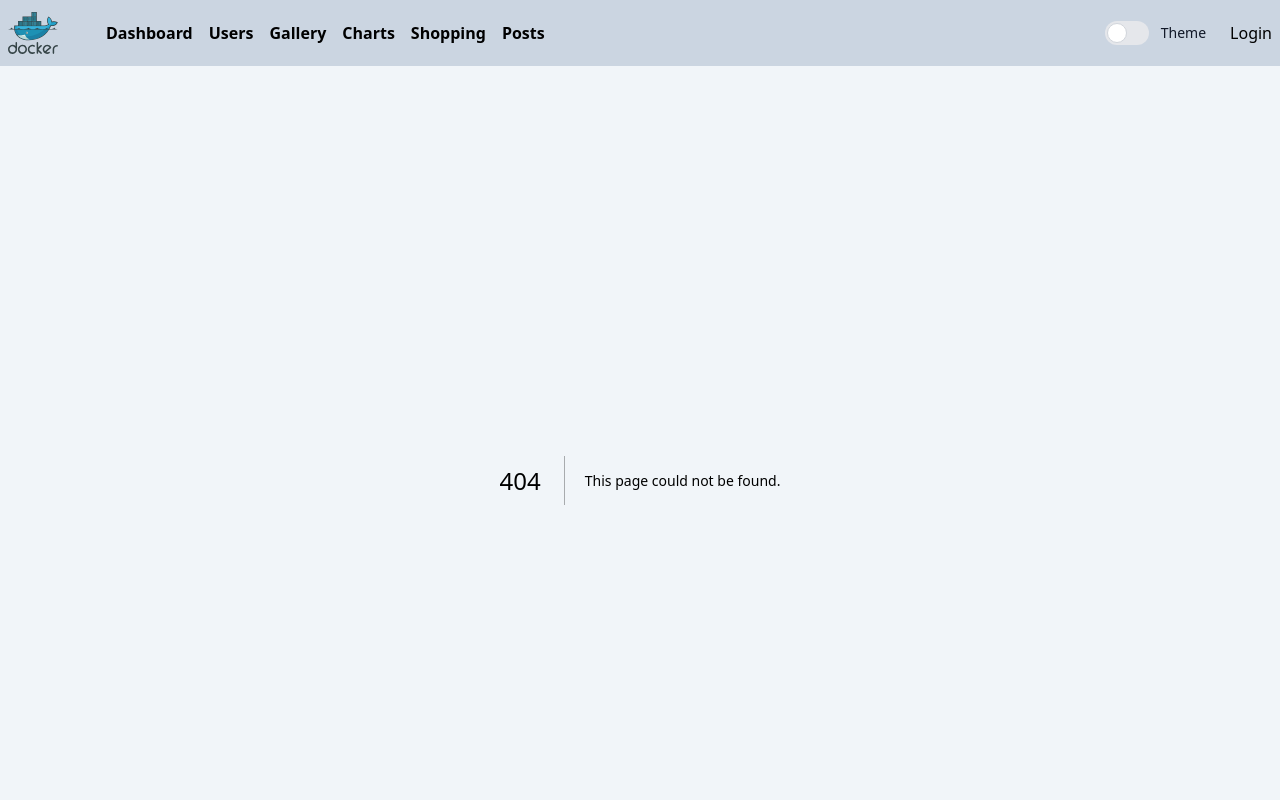
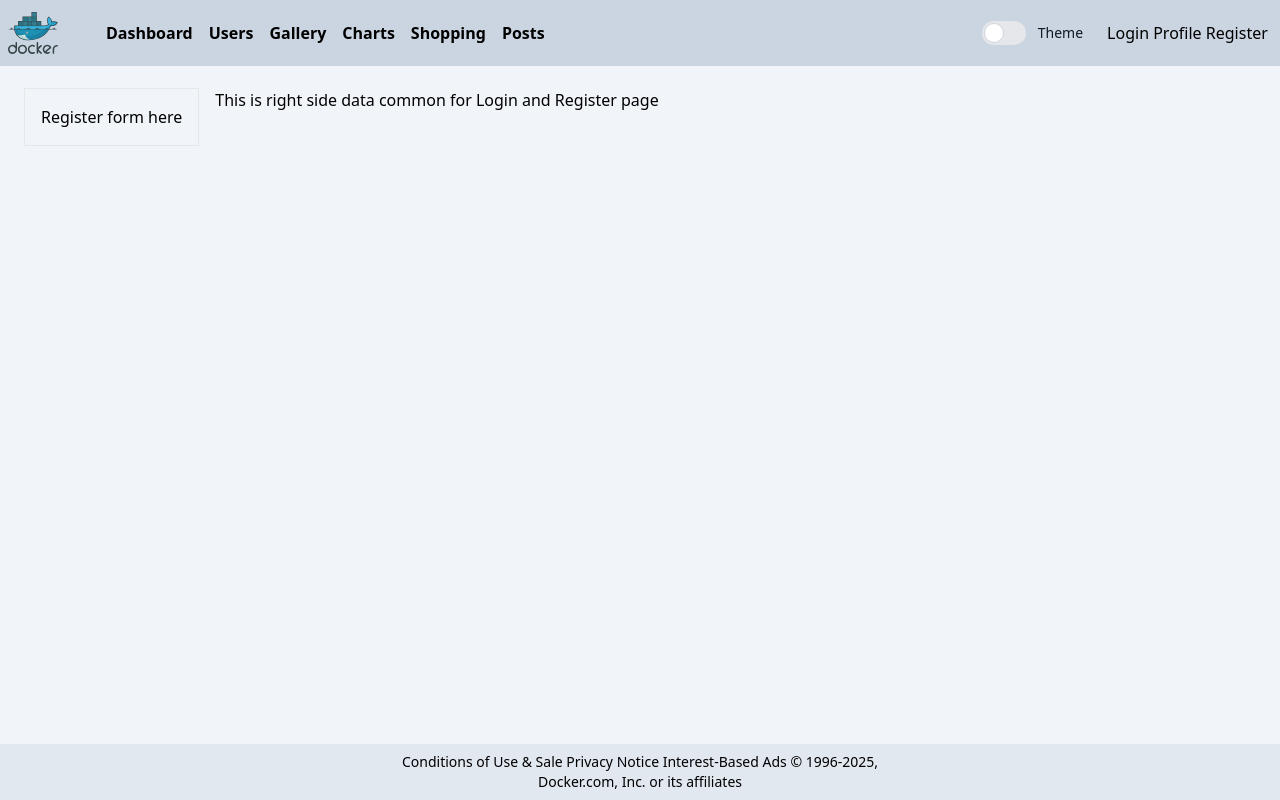
Before and after one commit to prashantmestry/next-api, a Next.js app: page /register in a window 1280 px wide. Before the commit this address had no page. Shown: the top 800 px of the page. Built offline with nearby package versions, Linux system fonts and the light colour scheme.

Commit message:
template , middleware , error pages

```diff
--- /dev/null
+++ b/app/(auth)/register/page.tsx
@@ -0,0 +1,5 @@
+const RegisterPage = () => {
+  return <div className="border mr-4 p-4">Register form here</div>;
+};
+
+export default RegisterPage;
--- /dev/null
+++ b/app/(auth)/template.tsx
@@ -0,0 +1,10 @@
+const AuthTemplate = ({ children }: { children: React.ReactNode }) => {
+  return (
+    <div style={{ border: "1px soilid green" }} className="p-2 flex">
+      <div>{children}</div>
+      <div>This is right side data common for Login and Register page</div>
+    </div>
+  );
+};
+
+export default AuthTemplate;
--- a/app/__component/Header.tsx
+++ b/app/AComponent/Header.tsx
@@ -81,7 +81,9 @@ const Header = () => {
         </label>
 
         <div className="ml-6">
-          <Link href="/login">Login</Link>
+          <Link href="/login">Login</Link>&nbsp;
+          <Link href="/profile">Profile</Link>&nbsp;
+          <Link href="/register">Register</Link>&nbsp;
         </div>
       </div>
     </div>
--- a/app/dashboard/[section]/page.tsx
+++ b/app/dashboard/[section]/page.tsx
@@ -1,4 +1,3 @@
-import axios from "axios";
 import { notFound } from "next/navigation";
 import React from "react";
 import GetComments from "./GetComments";
@@ -43,6 +42,7 @@ const DashPage = async ({ params }: { params: Params }) => {
   }
 
   return (
+    <>
       <div>
         <div className="text-blue-700 mb-2 text-md uppercase">
           {`Post ${section} ${post.title}`}
@@ -51,6 +51,7 @@ const DashPage = async ({ params }: { params: Params }) => {
 
         <GetComments postId={section} />
       </div>
+    </>
   );
 };
 
--- a/app/layout.tsx
+++ b/app/layout.tsx
@@ -1,8 +1,8 @@
 import type { Metadata } from "next";
 import "./globals.css";
 import { ThemeProvider } from "@/theme-provider";
-import Header from "./__component/Header";
-import Footer from "./__component/Footer";
+import Header from "./AComponent/Header";
+import Footer from "./AComponent/Footer";
 import StoreProvider from "@/store/StoreProvider";
 //
 export const metadata: Metadata = {
--- /dev/null
+++ b/app/posts/error.tsx
@@ -0,0 +1,6 @@
+"use client";
+const PostError = ({ error }: { error: Error }) => {
+  return <div>Error : {error.message}</div>;
+};
+
+export default PostError;
--- /dev/null
+++ b/app/posts/loading.tsx
@@ -0,0 +1,5 @@
+const PostLoading = () => {
+  return <div>Loading post...</div>;
+};
+
+export default PostLoading;
--- a/app/posts/page.tsx
+++ b/app/posts/page.tsx
@@ -3,6 +3,7 @@ async function getData() {
   if (!res.ok) {
     throw new Error("Failed to fetch data");
   }
+  // throw new Error("Failed to fetch data"); // to check error on page.
   return res.json();
 }
 
--- a/next.config.ts
+++ b/next.config.ts
@@ -2,11 +2,10 @@ import type { NextConfig } from "next";
 
 const nextConfig: NextConfig = {
   /* config options here */
-
-  webpack: (config) => {
-    // Modify Webpack settings if needed
-    return config;
-  },
+  // webpack: (config) => {
+  //   // Modify Webpack settings if needed
+  //   return config;
+  // },
 };
 
 export default nextConfig;
```
Also changed, not shown: middleware.ts (added, +36 -0 lines), app/AComponent/Footer.tsx (renamed from app/__component/Footer.tsx), app/AComponent/NavHead.tsx (renamed from app/__component/NavHead.tsx), 2 other files (tests, documents, lock files or other folders). Lines whose indentation alone changed are shown as unchanged.
